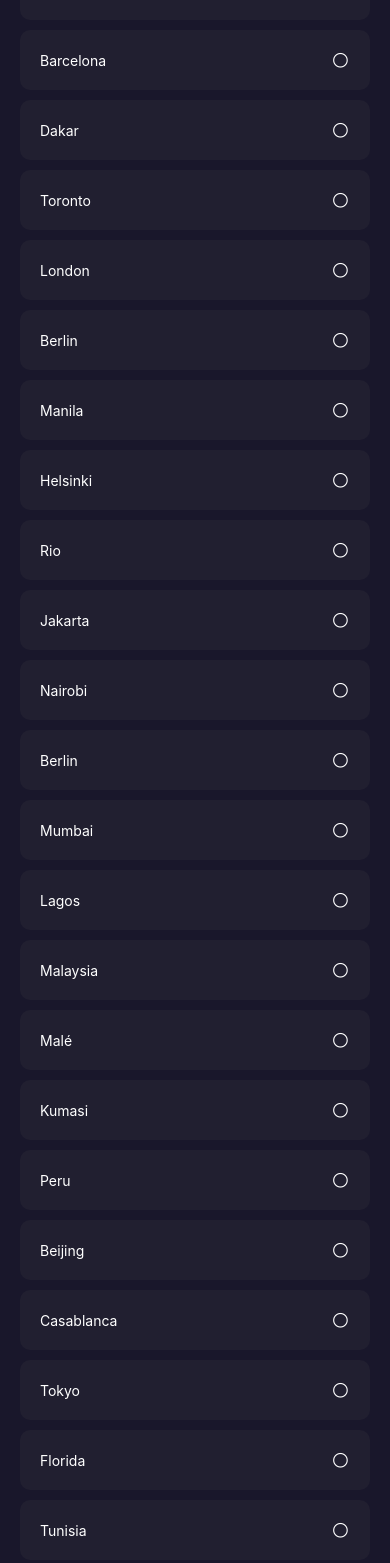
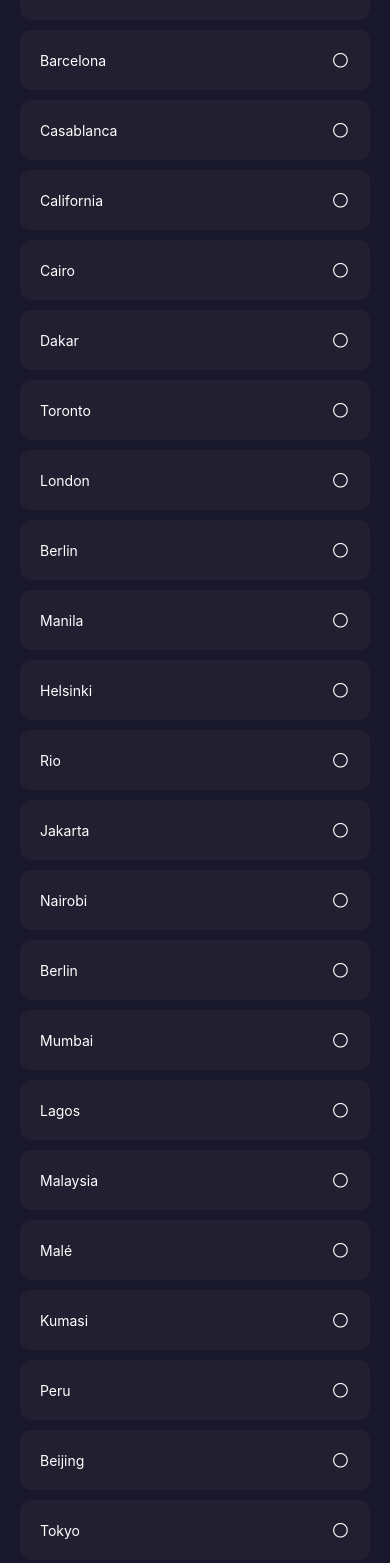
Before and after one commit to TorsuD/Weather-Application, a React Native app: screen /Login in a window 390 px wide. Shown: the part 385-1948 px from the top of the page. Built offline with nearby package versions, Linux system fonts and the light colour scheme; no server answers.

Commit message:
Added a few cities to the login screen

```diff
--- a/screens/Login.js
+++ b/screens/Login.js
@@ -55,6 +55,9 @@ export default function Login(params) {
     "Accra",
     "Athens",
     "Barcelona",
+    "Casablanca",
+    "California",
+    "Cairo",
     "Dakar",
     "Toronto",
     "London",
@@ -72,15 +75,12 @@ export default function Login(params) {
     "Kumasi",
     "Peru",
     "Beijing",
-    "Casablanca",
     "Tokyo",
     "Florida",
     "Tunisia",
     "Miami",
     "Chicago",
-    "California",
     "Ontario",
-    "Cairo",
     "Dubai",
     "Paris",
     "Texas",
```
